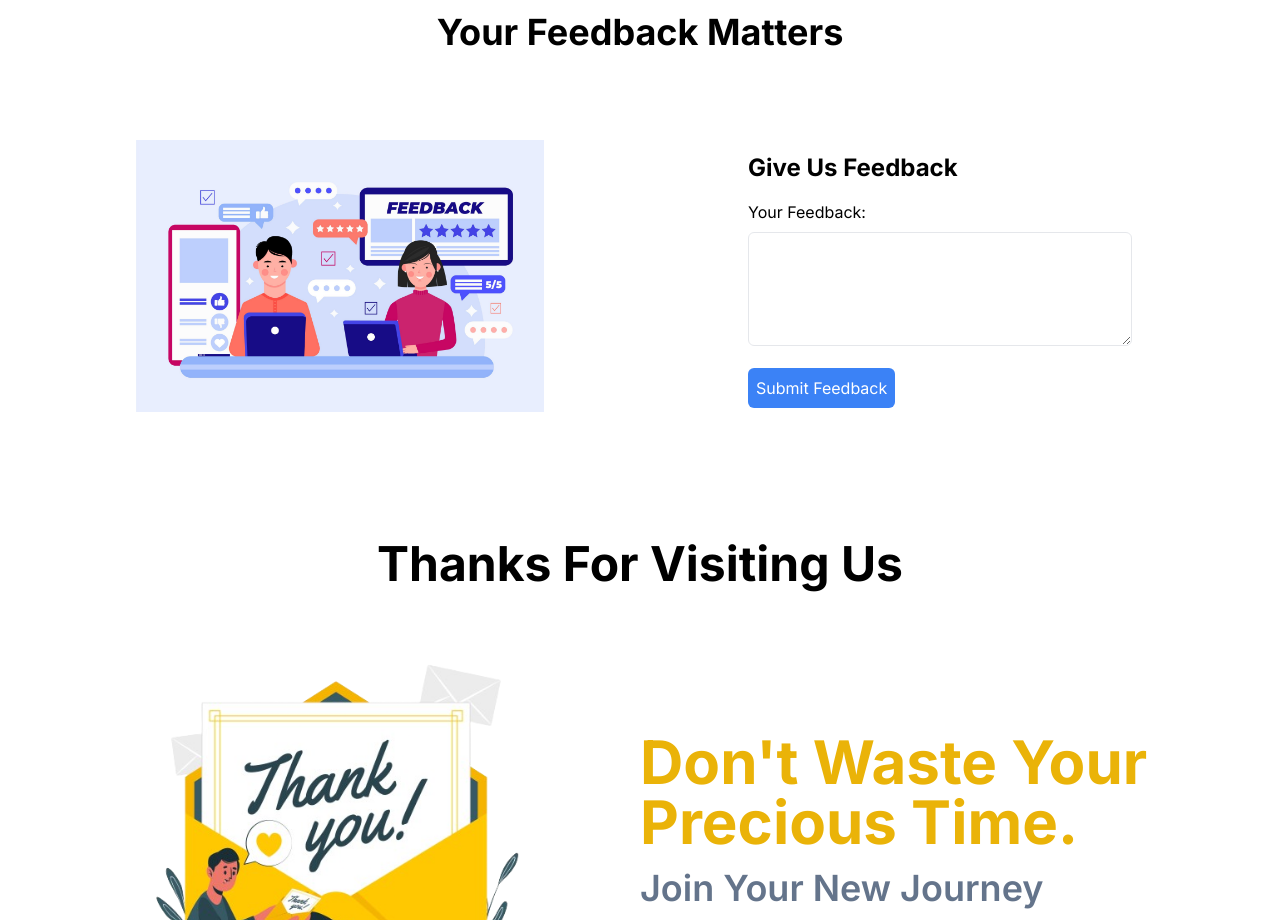
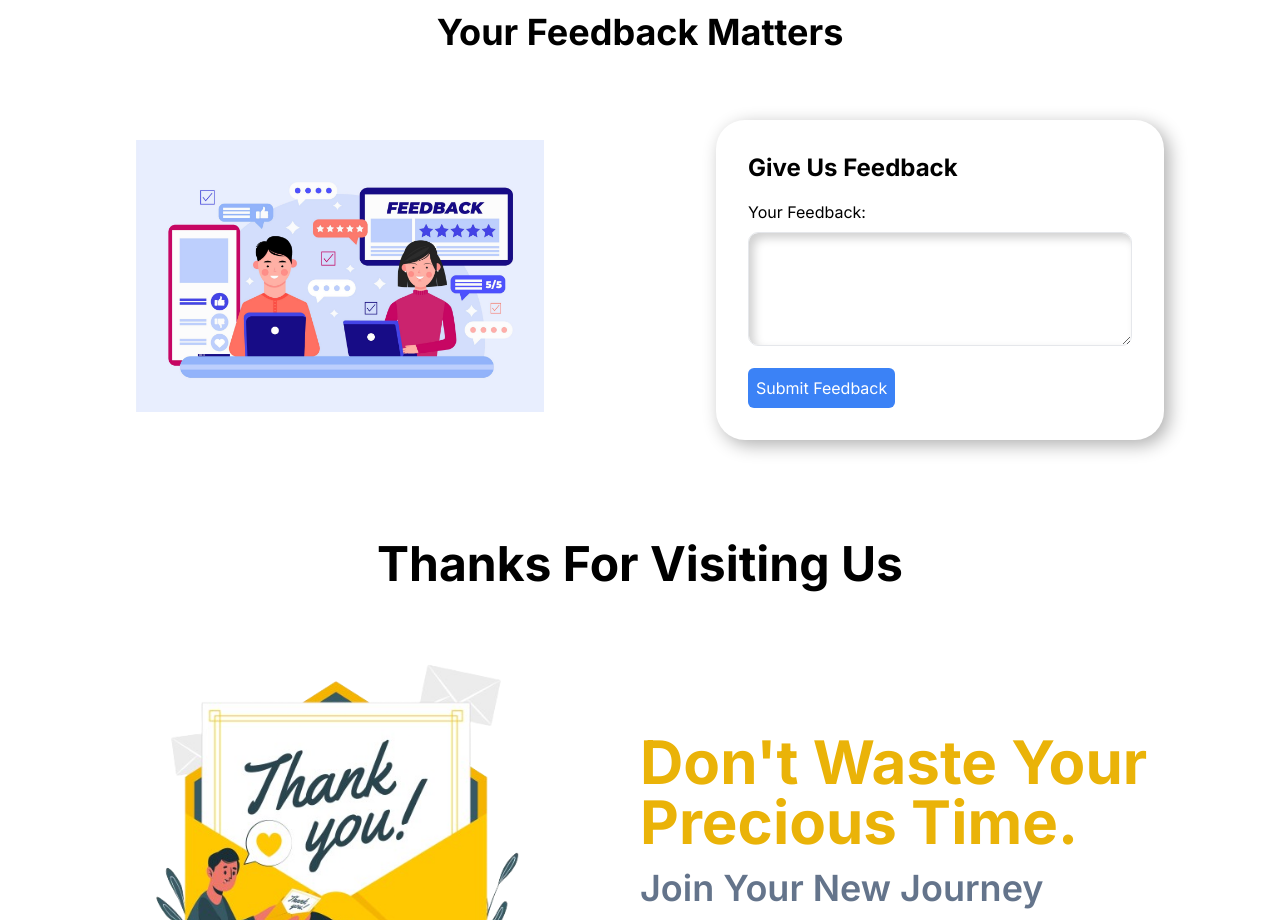
Before and after one commit to shaqqitech/newway, a Next.js app: page / in a window 1280 px wide. Shown: the part 1940-2860 px from the top of the page. Built offline with nearby package versions, Linux system fonts and the light colour scheme.

Commit message:
added dark mode input filed in global css file

```diff
--- a/src/app/globals.css
+++ b/src/app/globals.css
@@ -5,18 +5,27 @@
 .dark {
     background-color: #1a202c;
     color: white;
-  }
+}
 
-/* .inputBox {
+.inputBox {
     border-radius: 29px;
     background: linear-gradient(145deg, #f0f0f0);
-    box-shadow:  5px 5px 18px #afafaf,
-                 -5px -5px 18px #ffffff;
+    box-shadow: 5px 5px 18px #afafaf, -5px -5px 18px #ffffff;
 }
 
-.inputField{
+.inputField {
     border-radius: 10px;
     background: #ffffff;
-    box-shadow: inset 5px 5px 10px #d1d1d1,
-                inset -5px -5px 10px #ffffff;
-} */
+    box-shadow: inset 5px 5px 10px #d1d1d1, inset -5px -5px 10px #ffffff;
+}
+
+/* Dark Mode Styles */
+.dark .inputBox {
+    background: linear-gradient(145deg, #1a202c);
+    box-shadow: 5px 5px 18px #111, -5px -5px 18px #1a202c;
+}
+
+.dark .inputField {
+    background: #1a202c;
+    box-shadow: inset 5px 5px 10px #111, inset -5px -5px 10px #1a202c;
+}
```
